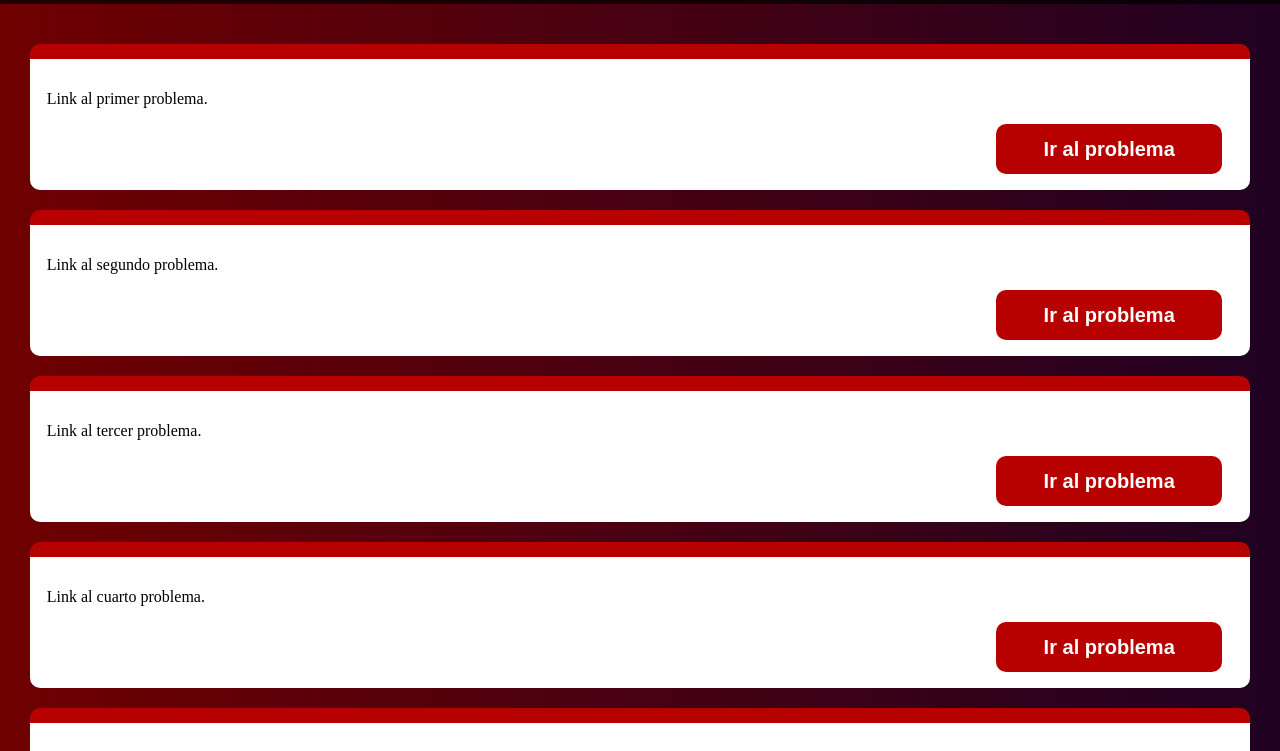
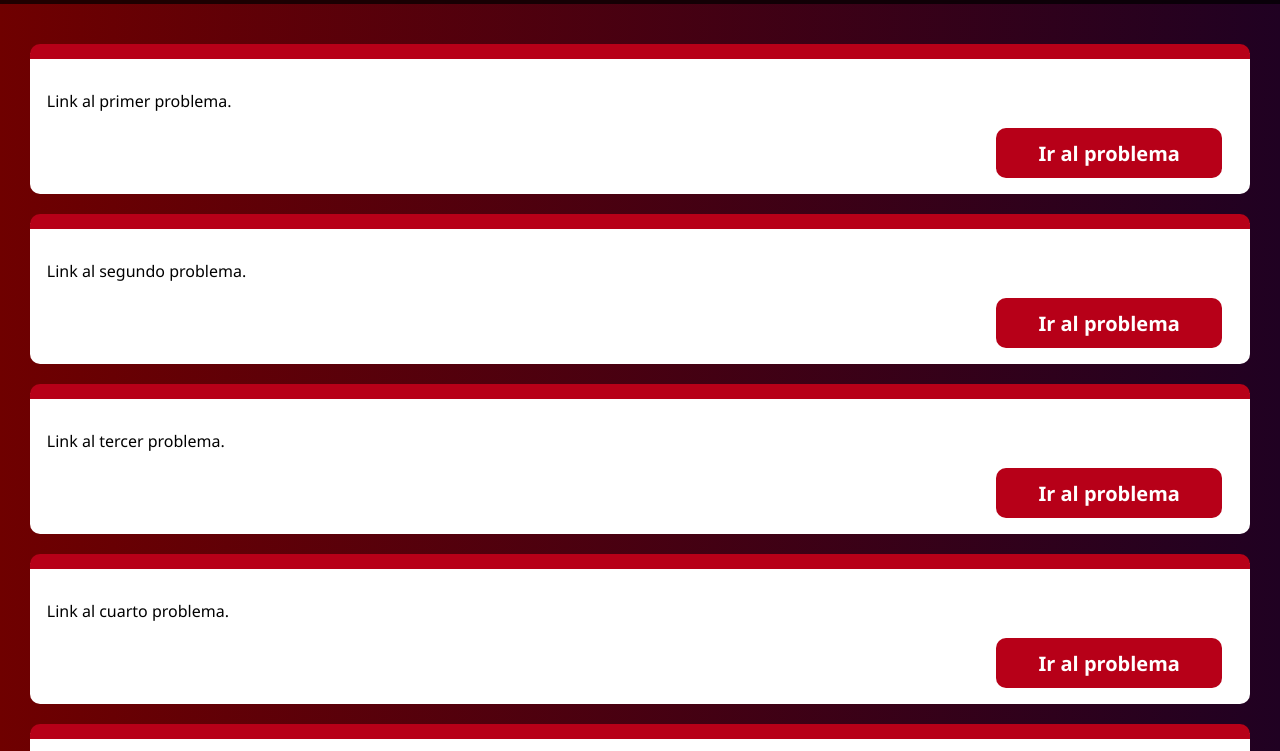
Before and after one commit to AnthonyLunaPalma/4IV8_Luna_Palma_Anthoni, a plain HTML site: page Problemas_PNT/PaginaPrincipalProblemas.html in a window 1280 px wide. Shown: the part 86-837 px from the top of the page. Drawn offline with Linux system fonts and the light colour scheme.

Commit message:
Multiples mejoras en los css de las paginas

```diff
--- a/Formulario/css/style.css
+++ b/Formulario/css/style.css
@@ -122,6 +122,7 @@ button{
     height: 40px;
     font-size: 16px;
     cursor: pointer;
+    font-family: 'Segoe UI', Tahoma, Geneva, Verdana, sans-serif;
 }
 
 a{
@@ -140,3 +141,7 @@ a{
     background: -webkit-linear-gradient(to right, #EC5113, #611AE6);
     background: linear-gradient(to left, #EC5113, #611AE6);
 }
+
+p{
+    font-family: 'Segoe UI', Tahoma, Geneva, Verdana, sans-serif;
+}
--- a/PNT_ExamenPrimerParcial/css/style.css
+++ b/PNT_ExamenPrimerParcial/css/style.css
@@ -7,7 +7,7 @@ body{
 }
 
 .titulo{
-    font-family: Arial, Helvetica, sans-serif;
+    font-family: 'Segoe UI', Tahoma, Geneva, Verdana, sans-serif;
     font-size: 36px;
     display: flex;
     justify-content: center; /* Centro horizontal */
@@ -32,18 +32,20 @@ body{
     font-size: 20px;
     align-items: center;
     justify-content: center;
-    font-family: Arial, Helvetica, sans-serif;
-    background: #b70000;
+    font-family: 'Segoe UI', Tahoma, Geneva, Verdana, sans-serif;
+    background: #b70018;
     border: none;
     text-align: center;
     height: 50px;
     cursor: pointer;
     color: #fff;
     margin: auto;
+    transition: background-color 0.3s ease;
 }
 
 a{
     text-decoration: none;
+    font-family: 'Segoe UI', Tahoma, Geneva, Verdana, sans-serif;
 }
 
 .p1{
@@ -54,9 +56,10 @@ a{
     margin: auto;
     margin-top: 130px;
     height: auto;
-    border-top: 15px solid #b70000;
+    border-top: 15px solid #b70018;
     display: block;
     padding: 15px;
+    transition: transform 0.3s ease-out;
 }
 
 .p2{
@@ -67,9 +70,10 @@ a{
     margin: auto;
     margin-top: 20px;
     height: auto;
-    border-top: 15px solid #b70000;
+    border-top: 15px solid #b70018;
     display: block;
     padding: 15px;
+    transition: transform 0.3s ease-out;
 }
 
 .parrafo1{
@@ -98,7 +102,23 @@ a{
     margin-top: 20px;
     margin-bottom: 20px;
     height: auto;
-    border-top: 15px solid #b70000;
+    border-top: 15px solid #b70018;
     display: block;
     padding: 15px;
 }
+
+.p1:hover {
+  transform: translateY(-5px);
+}
+
+.p2:hover {
+  transform: translateY(-8px);
+}
+
+.boton1:hover{
+  background-color: #EC5113;
+  color: #fff;
+}
+p{
+    font-family: 'Segoe UI', Tahoma, Geneva, Verdana, sans-serif;
+}
--- a/Problemas_PNT/css/style.css
+++ b/Problemas_PNT/css/style.css
@@ -19,7 +19,7 @@ body{
 }
 
 p{
-    font-family: Arial, Helvetica, sans-serif;
+    font-family: 'Segoe UI', Tahoma, Geneva, Verdana, sans-serif;
 }
 
 .problemas1{
@@ -142,7 +142,7 @@ p{
     height: 50px;
     width: 60%;
     margin: 20px auto;
-    font-family: Arial, Helvetica, sans-serif;
+    font-family: 'Segoe UI', Tahoma, Geneva, Verdana, sans-serif;
     background: #B695F3;
     background: -webkit-linear-gradient(to right, #B695F3, #7D43EA);
     background: linear-gradient(to left, #B695F3, #7D43EA);
@@ -156,7 +156,7 @@ p{
 }
 
 ol{
-    font-family: Arial, Helvetica, sans-serif;
+    font-family: 'Segoe UI', Tahoma, Geneva, Verdana, sans-serif;
 }
 
 a{
@@ -167,7 +167,7 @@ a{
     height: 50px;
     width: 20%;
     margin: 30px auto;
-    font-family: Arial, Helvetica, sans-serif;
+    font-family: 'Segoe UI', Tahoma, Geneva, Verdana, sans-serif;
     background: #7D43EA;
     background: -webkit-linear-gradient(to right, #7D43EA, #B695F3);
     background: linear-gradient(to left, #7D43EA, #B695F3);
@@ -180,3 +180,7 @@ a{
     padding-right: 10px;
     border-radius: 10px;
 }
+
+p{
+    font-family: 'Segoe UI', Tahoma, Geneva, Verdana, sans-serif;
+}
--- a/Problemas_PNT/css/style2.css
+++ b/Problemas_PNT/css/style2.css
@@ -10,7 +10,7 @@ body{
 }
 
 .titulo{
-    font-family: Arial, Helvetica, sans-serif;
+    font-family: 'Segoe UI', Tahoma, Geneva, Verdana, sans-serif;
     font-size: 36px;
     display: flex;
     justify-content: center; /* Centro horizontal */
@@ -35,18 +35,20 @@ body{
     font-size: 20px;
     align-items: center;
     justify-content: center;
-    font-family: Arial, Helvetica, sans-serif;
-    background: #b70000;
+    font-family: 'Segoe UI', Tahoma, Geneva, Verdana, sans-serif;
+    background: #b70018;
     border: none;
     text-align: center;
     height: 50px;
     cursor: pointer;
     color: #fff;
     margin: auto;
+    transition: background-color 0.3s ease;
 }
 
 a{
     text-decoration: none;
+    font-family: 'Segoe UI', Tahoma, Geneva, Verdana, sans-serif;
 }
 
 .p1{
@@ -57,9 +59,10 @@ a{
     margin: auto;
     margin-top: 130px;
     height: auto;
-    border-top: 15px solid #b70000;
+    border-top: 15px solid #b70018;
     display: block;
     padding: 15px;
+    transition: transform 0.3s ease-out;
 }
 
 .p2{
@@ -70,9 +73,10 @@ a{
     margin: auto;
     margin-top: 20px;
     height: auto;
-    border-top: 15px solid #b70000;
+    border-top: 15px solid #b70018;
     display: block;
     padding: 15px;
+    transition: transform 0.3s ease-out;
 }
 
 .parrafo1{
@@ -92,8 +96,8 @@ a{
     font-size: 20px;
     align-items: center;
     justify-content: center;
-    font-family: Arial, Helvetica, sans-serif;
-    background: #b70000;
+    font-family: 'Segoe UI', Tahoma, Geneva, Verdana, sans-serif;
+    background: #b70018;
     border: none;
     text-align: center;
     height: 50px;
@@ -103,8 +107,31 @@ a{
     margin-top: 20px;
     margin-bottom: 20px;
     margin-left: 600px;
+    transition: background-color 0.3s ease;
 }
 
 .container2{
     margin: auto;
 }
+
+.p1:hover {
+  transform: translateY(-5px);
+}
+
+.p2:hover {
+  transform: translateY(-8px);
+}
+
+.boton1:hover{
+  background-color: #EC5113;
+  color: #fff;
+}
+
+.boton2:hover{
+  background-color: #EC5113;
+  color: #fff;
+}
+
+p{
+    font-family: 'Segoe UI', Tahoma, Geneva, Verdana, sans-serif;
+}
--- a/style.css
+++ b/style.css
@@ -8,7 +8,7 @@ body{
 }
 
 .titulo{
-    font-family: Arial, Helvetica, sans-serif;
+    font-family: 'Segoe UI', Tahoma, Geneva, Verdana, sans-serif;
     font-size: 36px;
     display: flex;
     justify-content: center; /* Centro horizontal */
@@ -26,6 +26,11 @@ body{
     -webkit-backdrop-filter: blur(3px);
 }
 
+.boton1:hover{
+  background-color: #EC5113;
+  color: #fff;
+}
+
 .boton1{
     border-radius: 10px;
     margin-bottom: 10px;
@@ -33,18 +38,20 @@ body{
     font-size: 20px;
     align-items: center;
     justify-content: center;
-    font-family: Arial, Helvetica, sans-serif;
-    background: #b70000;
+    font-family: 'Segoe UI', Tahoma, Geneva, Verdana, sans-serif;
+    background: #b70018;
     border: none;
     text-align: center;
     height: 50px;
     cursor: pointer;
     color: #fff;
     margin: auto;
+    transition: background-color 0.3s ease;
 }
 
 a{
     text-decoration: none;
+    font-family: 'Segoe UI', Tahoma, Geneva, Verdana, sans-serif;
 }
 
 .p1{
@@ -55,9 +62,10 @@ a{
     margin: auto;
     margin-top: 130px;
     height: auto;
-    border-top: 15px solid #b70000;
+    border-top: 15px solid #b70018;
     display: block;
     padding: 15px;
+    transition: transform 0.3s ease-out;
 }
 
 .p2{
@@ -68,9 +76,10 @@ a{
     margin: auto;
     margin-top: 20px;
     height: auto;
-    border-top: 15px solid #b70000;
+    border-top: 15px solid #b70018;
     display: block;
     padding: 15px;
+    transition: transform 0.3s ease-out;
 }
 
 .parrafo1{
@@ -83,3 +92,15 @@ a{
     width: 20%;
     justify-content: right;
 }
+
+.p1:hover {
+  transform: translateY(-5px);
+}
+
+.p2:hover {
+  transform: translateY(-8px);
+}
+
+p{
+    font-family: 'Segoe UI', Tahoma, Geneva, Verdana, sans-serif;
+}
```
